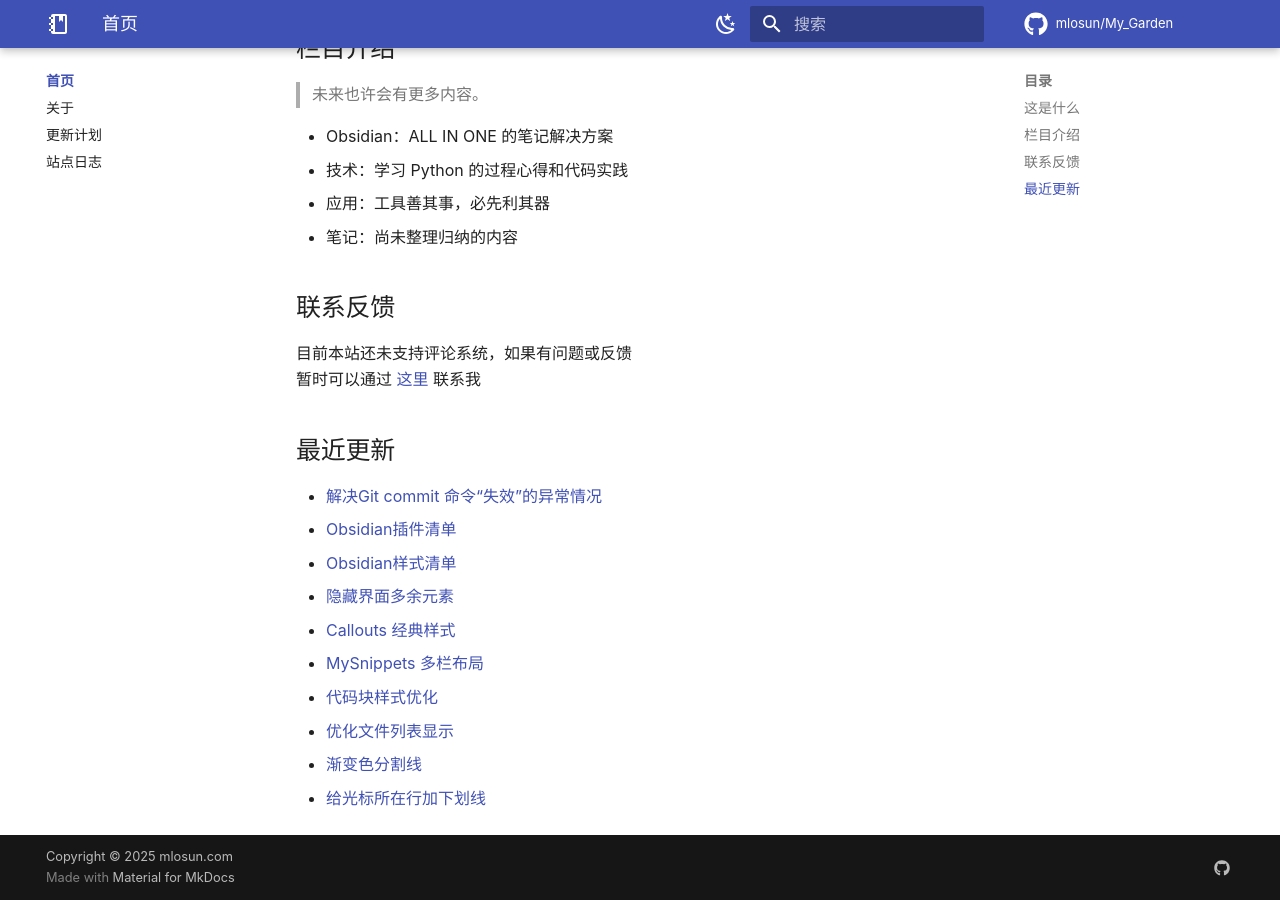
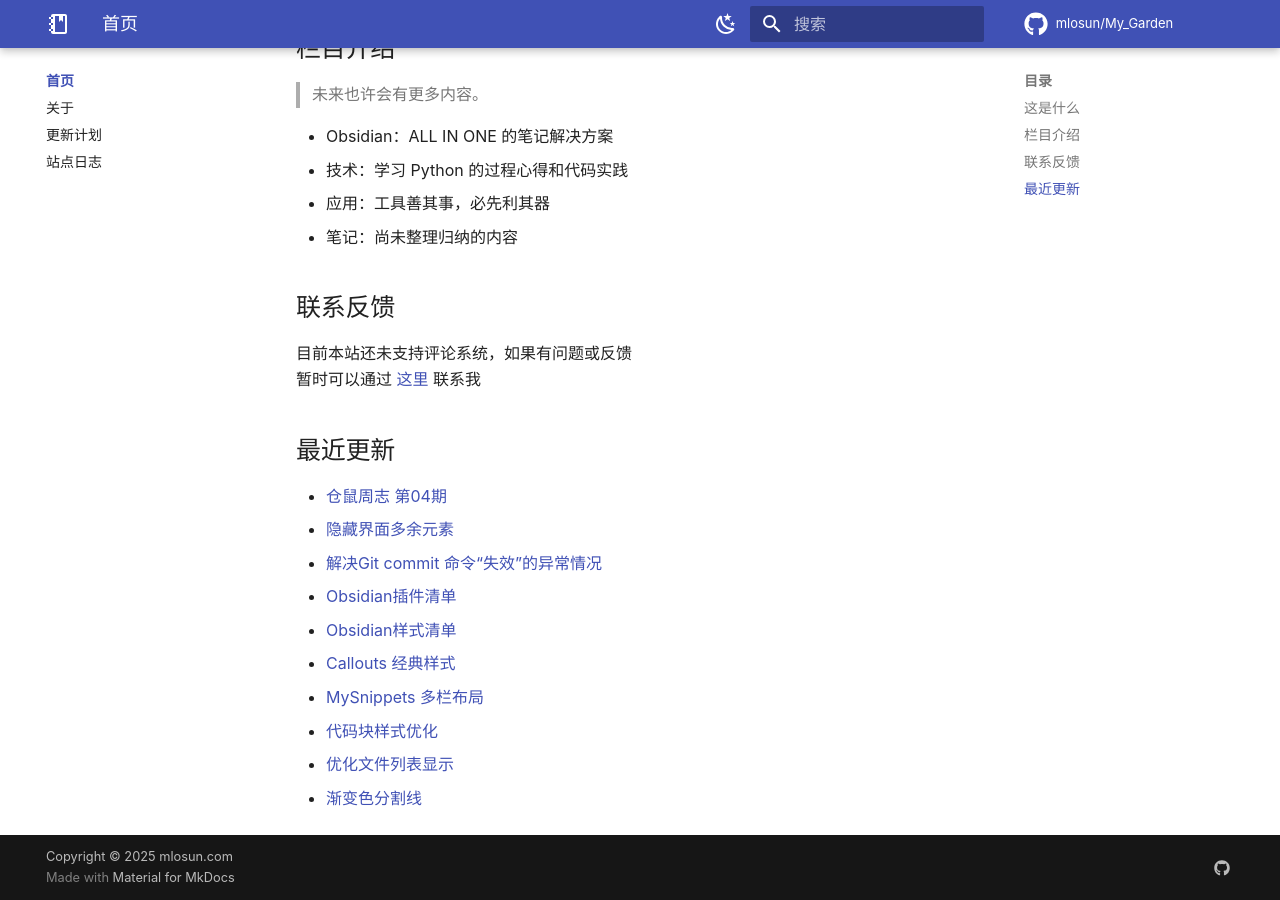
Before and after one commit to mlosun/My_Garden, an MkDocs documentation site: the page built from docs/index.md, in a window 1280 px wide and 900 px high, scrolled down 580 px. Built offline with MkDocs 1.6.1 and Material for MkDocs 9.7.7, drawn with Linux system fonts in a browser that asks for light colours; comment, search, counter and statistics services are not loaded.

Commit message:
PUSH NOTE : index.md

```diff
--- a/docs/index.md
+++ b/docs/index.md
@@ -33,13 +33,13 @@
 
 ## 最近更新
 
+- [仓鼠周志 第04期](./weekly/%E4%BB%93%E9%BC%A0%E5%91%A8%E5%BF%97%20%E7%AC%AC04%E6%9C%9F.md)
+- [隐藏界面多余元素](./obsidian/snippets/%E9%9A%90%E8%97%8F%E7%95%8C%E9%9D%A2%E5%A4%9A%E4%BD%99%E5%85%83%E7%B4%A0.md)
 - [解决Git commit 命令“失效”的异常情况](./notes/%E8%A7%A3%E5%86%B3Git%20commit%20%E5%91%BD%E4%BB%A4%E2%80%9C%E5%A4%B1%E6%95%88%E2%80%9D%E7%9A%84%E5%BC%82%E5%B8%B8%E6%83%85%E5%86%B5.md)
 - [Obsidian插件清单](./obsidian/Obsidian%E6%8F%92%E4%BB%B6%E6%B8%85%E5%8D%95.md)
 - [Obsidian样式清单](./obsidian/Obsidian%E6%A0%B7%E5%BC%8F%E6%B8%85%E5%8D%95.md)
-- [隐藏界面多余元素](./obsidian/snippets/%E9%9A%90%E8%97%8F%E7%95%8C%E9%9D%A2%E5%A4%9A%E4%BD%99%E5%85%83%E7%B4%A0.md)
 - [Callouts 经典样式](./obsidian/snippets/Callouts%20%E7%BB%8F%E5%85%B8%E6%A0%B7%E5%BC%8F.md)
 - [MySnippets 多栏布局](./obsidian/snippets/MySnippets%20%E5%A4%9A%E6%A0%8F%E5%B8%83%E5%B1%80.md)
 - [代码块样式优化](./obsidian/snippets/%E4%BB%A3%E7%A0%81%E5%9D%97%E6%A0%B7%E5%BC%8F%E4%BC%98%E5%8C%96.md)
 - [优化文件列表显示](./obsidian/snippets/%E4%BC%98%E5%8C%96%E6%96%87%E4%BB%B6%E5%88%97%E8%A1%A8%E6%98%BE%E7%A4%BA.md)
 - [渐变色分割线](./obsidian/snippets/%E6%B8%90%E5%8F%98%E8%89%B2%E5%88%86%E5%89%B2%E7%BA%BF.md)
-- [给光标所在行加下划线](./obsidian/snippets/%E7%BB%99%E5%85%89%E6%A0%87%E6%89%80%E5%9C%A8%E8%A1%8C%E5%8A%A0%E4%B8%8B%E5%88%92%E7%BA%BF.md)
```
